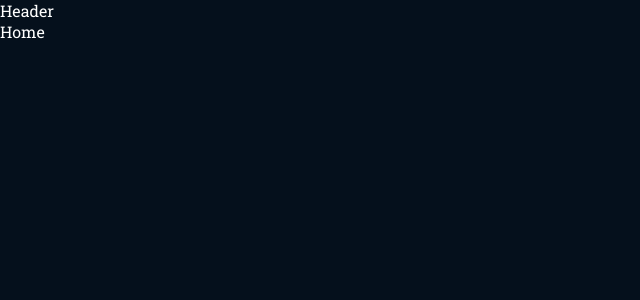
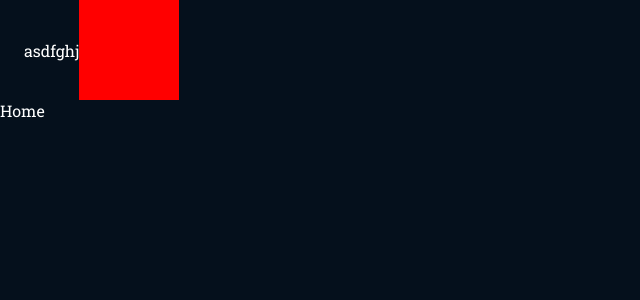
Before and after one commit to ctelfair20/ChatGPT_Clone, a React (Vite) app in the folder Frontend/: page / in a window 1280 px wide. Shown: the top 300 px of the page, without its empty margins (0-640 px from the left). Built offline with nearby package versions, Linux system fonts and the light colour scheme.

Commit message:
created basic header comp

```diff
--- a/Frontend/src/components/Header.tsx
+++ b/Frontend/src/components/Header.tsx
@@ -1,6 +1,13 @@
+import { AppBar, Box, Toolbar } from "@mui/material"
+
 const Header = () => {
   return (
-    <div>Header</div>
+    <AppBar sx={{ bgcolor: "transparent", boxShadow: "none", position: "static" }}>
+      <Toolbar>
+        asdfghj
+        <Box sx={{ bgcolor: "red", height: "100px", width: "100px" }}></Box>
+      </Toolbar>
+    </AppBar>
   )
 }
 
```
